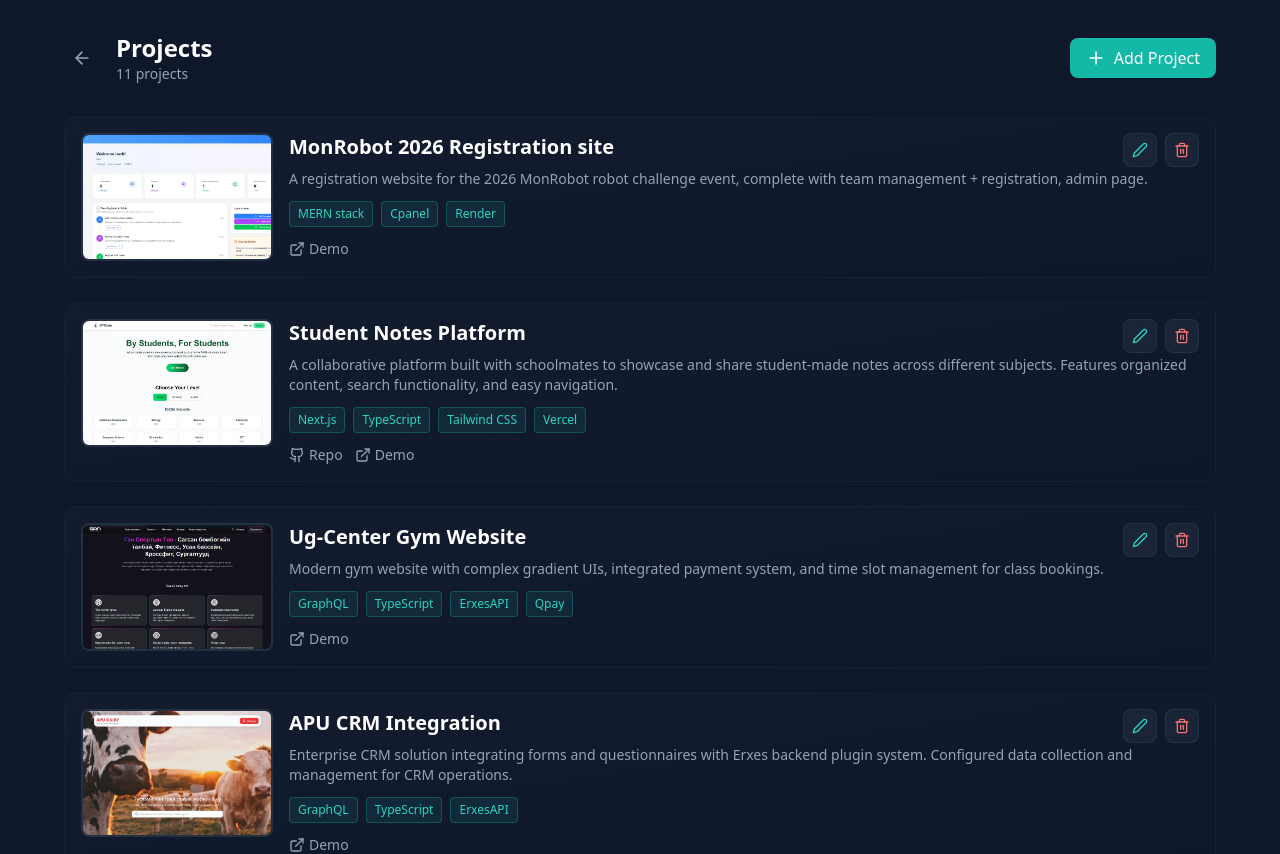
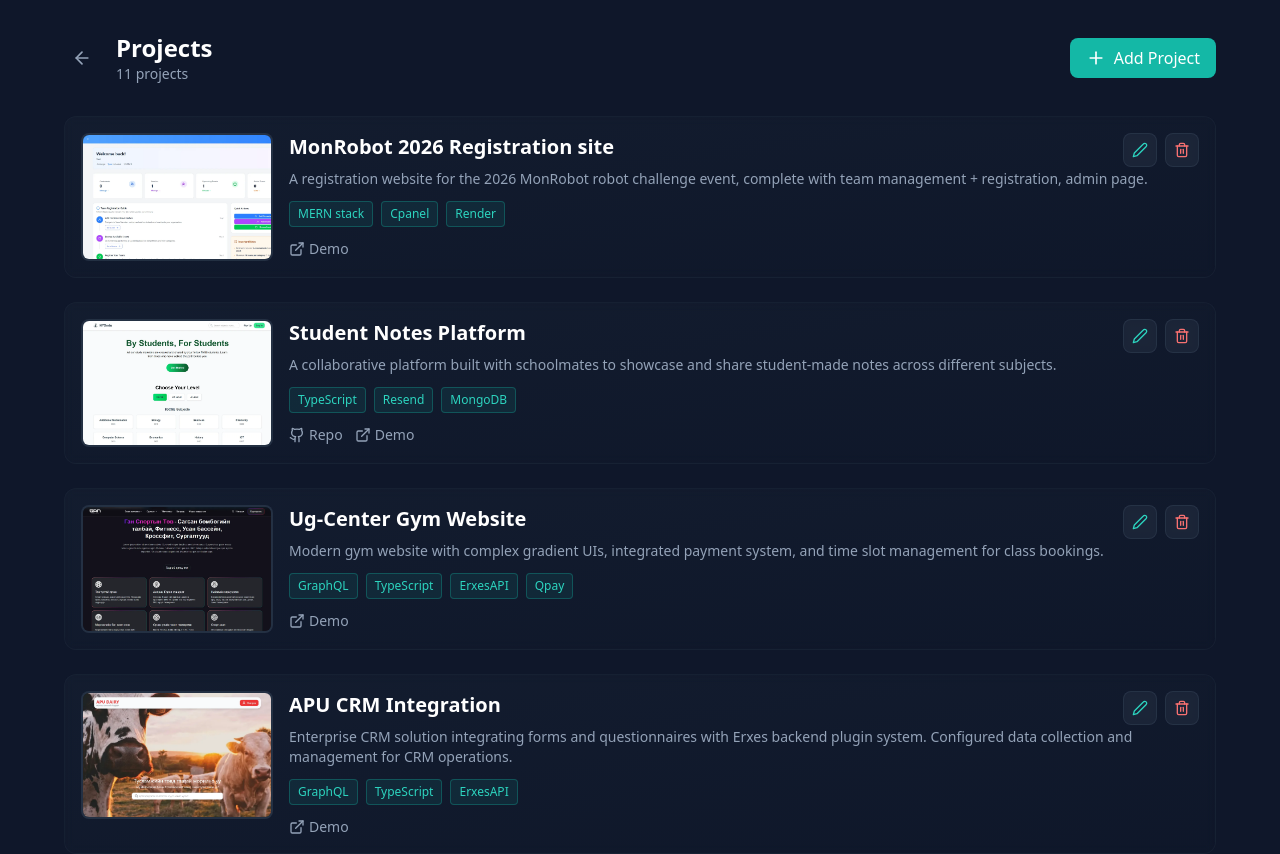
Before and after one commit to Sain-orshikh/portfolio, a Next.js app: page /zlog/projects in a window 1280 px wide. Shown: the top 854 px of the page. Built offline with nearby package versions, Linux system fonts and the light colour scheme.

Commit message:
Update project: Student Notes Platform

```diff
--- a/src/data/projects.ts
+++ b/src/data/projects.ts
@@ -121,12 +121,11 @@ export const projects: Project[] = [
   {
     id: "proj-1",
     title: "Student Notes Platform",
-    description: "A collaborative platform built with schoolmates to showcase and share student-made notes across different subjects. Features organized content, search functionality, and easy navigation.",
+    description: "A collaborative platform built with schoolmates to showcase and share student-made notes across different subjects.",
     tech: [
-      "Next.js",
       "TypeScript",
-      "Tailwind CSS",
-      "Vercel"
+      "Resend",
+      "MongoDB"
     ],
     repo: "https://github.com/Sain-orshikh/nyxedu",
     demo: "https://www.nyxedu.org/",
```
